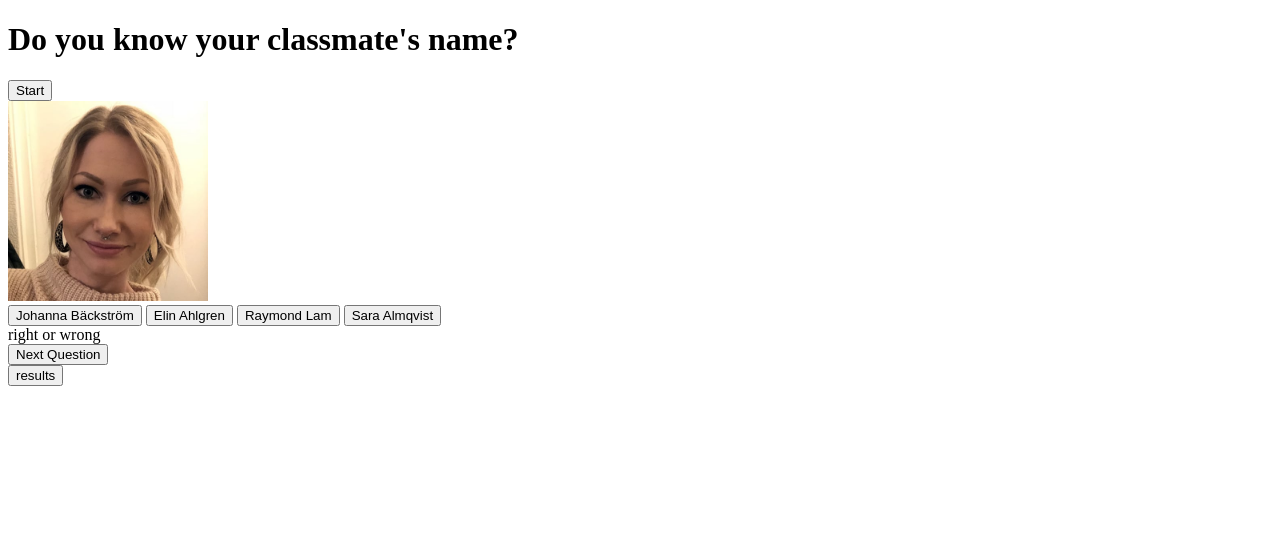
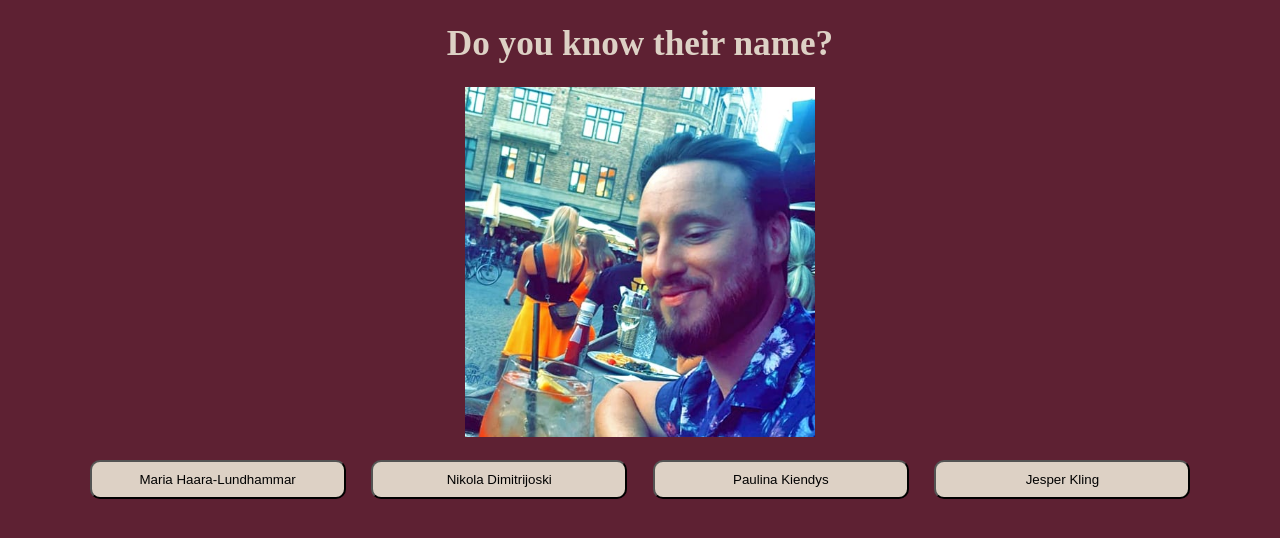
Before and after one commit to bebegom/slut-inlamning, a plain HTML site: page index.html in a window 1280 px wide. Both pictures are taken after a click on the button "Start". Drawn offline with Linux system fonts and the light colour scheme.

Commit message:
upgraded version cause I am a mess

```diff
--- a/index.html
+++ b/index.html
@@ -9,35 +9,19 @@
 </head>
 <body>
 
-    <h1>Do you know your classmate's name?</h1>
+    <h1>Do you know their name?</h1>
 
-    <div id="quiz">
+    <button id="btnStartGame" class="btn">Start</button>
 
-            <button id="btnStartGame">
-                Start
-            </button>
+    <div id="quiz" class="hide">
 
-        <div>
-            <img id="imageOfClassmate" src="" width="200px" alt="image of your classmate">
-        </div>
+        <img id="imageOfClassmate" src="" alt="image of your classmate">
 
         <div id="btnContainer">
-            <button class="btn" id="btn1">0</button>
-            <button class="btn" id="btn2">0</button>
-            <button class="btn" id="btn3">0</button>
-            <button class="btn" id="btn4">0</button>
-        </div>
-
-        <div id="rightOrWrong">
-            right or wrong
-        </div>
-
-        <div id="nextQuestion">
-            <button id="btnNext">Next Question</button>
-        </div>
-
-        <div id="results">
-            <button id="btnresults">results</button>
+            <button class="btn" id="btn1"></button>
+            <button class="btn" id="btn2"></button>
+            <button class="btn" id="btn3"></button>
+            <button class="btn" id="btn4"></button>
         </div>
 
     </div>
--- a/script.js
+++ b/script.js
@@ -1,318 +1,307 @@
 const classmates = [
 	{
-		name : "Adi Dzocaj",
-		image: "images/adi-dzocaj.jpg",
+		"name": "Adi Dzocaj",
+		"image": "images/adi-dzocaj.jpg",
 	},
 	{
-		name : "Alexander Bergquist",
-		image: "images/alexander-bergquist.jpg",
+		"name": "Alexander Bergquist",
+		"image": "images/alexander-bergquist.jpg",
 	},
 	{
-		name : "Alexander Kocman",
-		image: "images/alexander-kocman.jpg",
+		"name": "Alexander Kocman",
+		"image": "images/alexander-kocman.jpg",
 	},
 	{
-		name : "Benjamin Benson",
-		image: "images/benjamin-benson.jpg",
+		"name": "Benjamin Benson",
+		"image": "images/benjamin-benson.jpg",
 	},
 	{
-		name : "Benjamin Tsubarah",
-		image: "images/benjamin-tsubarah.jpg",
+		"name": "Benjamin Tsubarah",
+		"image": "images/benjamin-tsubarah.jpg",
 	},
 	{
-		name : "Calle Nilsson",
-		image: "images/calle-nilsson.jpg",
+		"name": "Calle Nilsson",
+		"image": "images/calle-nilsson.jpg",
 	},
 	{
-		name : "Chikage Takahashi Molander",
-		image: "images/chikage-takahashi-molander.jpg",
+		"name": "Chikage Takahashi Molander",
+		"image": "images/chikage-takahashi-molander.jpg",
 	},
 	{
-		name : "Daniel Be",
-		image: "images/daniel-be.jpg",
+		"name": "Daniel Be",
+		"image": "images/daniel-be.jpg",
 	},
 	{
-		"name" : "Daniel Carlsson",
+		"name": "Daniel Carlsson",
 		"image": "images/daniel-carlsson.jpg",
 	},
 	{
-		name : "Elin Ahlgren",
-		image: "images/elin-ahlgren.jpg",
+		"name": "Elin Ahlgren",
+		"image": "images/elin-ahlgren.jpg",
 	},
 	{
-		name : "Emma Käck",
-		image: "images/emma-kack.jpg",
+		"name": "Emma Käck",
+		"image": "images/emma-kack.jpg",
 	},
 	{
-		name : "Eric Ståhl",
-		image: "images/eric-stahl.jpg",
+		"name": "Eric Ståhl",
+		"image": "images/eric-stahl.jpg",
 	},
 	{
-		name : "Frans Gustavson Påsse",
-		image: "images/frans-gustavson-passe.jpg",
+		"name": "Frans Gustavson Påsse",
+		"image": "images/frans-gustavson-passe.jpg",
 	},
 	{
-		name : "Glafira Veretennikova",
-		image: "images/glafira-veretennikova.jpg",
+		"name": "Glafira Veretennikova",
+		"image": "images/glafira-veretennikova.jpg",
 	},
 	{
-		name : "Gustaf Grönlund",
-		image: "images/gustaf-gronlund.jpg",
+		"name": "Gustaf Grönlund",
+		"image": "images/gustaf-gronlund.jpg",
 	},
 	{
-		name : "Hanna Håkanson",
-		image: "images/hanna-hakanson.jpg",
+		"name": "Hanna Håkanson",
+		"image": "images/hanna-hakanson.jpg",
 	},
 	{
-		name : "Heidi Sjöberg",
-		image: "images/heidi-sjoberg.jpg",
+		"name": "Heidi Sjöberg",
+		"image": "images/heidi-sjoberg.jpg",
 	},
 	{
-		name : "Hugo Carzborn",
-		image: "images/hugo-carzborn.jpg",
+		"name": "Hugo Carzborn",
+		"image": "images/hugo-carzborn.jpg",
 	},
 	{
-		name : "Jesper Kling",
-		image: "images/jesper-kling.jpg",
+		"name": "Jesper Kling",
+		"image": "images/jesper-kling.jpg",
 	},
 	{
-		name : "Johan Ranestam",
-		image: "images/johan-ranestam.jpg",
+		"name": "Johan Ranestam",
+		"image": "images/johan-ranestam.jpg",
 	},
 	{
-		name : "Johanna Bäckström",
-		image: "images/johanna-backstrom.jpg",
+		"name": "Johanna Bäckström",
+		"image": "images/johanna-backstrom.jpg",
 	},
 	{
-		name : "Johanna Jönsson",
-		image: "images/johanna-jonsson.jpg",
+		"name": "Johanna Jönsson",
+		"image": "images/johanna-jonsson.jpg",
 	},
 	{
-		name : "Jona Torsson",
-		image: "images/jona-torsson.jpg",
+		"name": "Jona Torsson",
+		"image": "images/jona-torsson.jpg",
 	},
 	{
-		name : "Josefine Ahlstedt",
-		image: "images/josefine-ahlstedt.jpg",
+		"name": "Josefine Ahlstedt",
+		"image": "images/josefine-ahlstedt.jpg",
 	},
 	{
-		name : "Julia Jespersdotter Högman",
-		image: "images/julia-jespersdotter-hogman.jpg",
+		"name": "Julia Jespersdotter Högman",
+		"image": "images/julia-jespersdotter-hogman.jpg",
 	},
 	{
-		name : "Julia Nemell",
-		image: "images/julia-nemell.jpg",
+		"name": "Julia Nemell",
+		"image": "images/julia-nemell.jpg",
 	},
 	{
-		name : "Linus Lindberg",
-		image: "images/linus-lindberg.jpg",
+		"name": "Linus Lindberg",
+		"image": "images/linus-lindberg.jpg",
 	},
 	{
-		name : "Malin Olsson",
-		image: "images/malin-olsson.jpg",
+		"name": "Malin Olsson",
+		"image": "images/malin-olsson.jpg",
 	},
 	{
-		name : "Maria Haara-Lundhammar",
-		image: "images/maria-haara-lundhammar.jpg",
+		"name": "Maria Haara-Lundhammar",
+		"image": "images/maria-haara-lundhammar.jpg",
 	},
 	{
-		name : "Maria Lövgren",
-		image: "images/maria-lovgren.jpg",
+		"name": "Maria Lövgren",
+		"image": "images/maria-lovgren.jpg",
 	},
 	{
-		name : "Nikola Dimitrijoski",
-		image: "images/nikola-dimitrijoski.jpg",
+		"name": "Nikola Dimitrijoski",
+		"image": "images/nikola-dimitrijoski.jpg",
 	},
 	{
-		name : "Paulina Kiendys",
-		image: "images/paulina-kiendys.jpg",
+		"name": "Paulina Kiendys",
+		"image": "images/paulina-kiendys.jpg",
 	},
 	{
-		name : "Raymond Lam",
-		image: "images/raymond-lam.jpg",
+		"name": "Raymond Lam",
+		"image": "images/raymond-lam.jpg",
 	},
 	{
-		name : "Robin Karlsson",
-		image: "images/robin-karlsson.jpg",
+		"name": "Robin Karlsson",
+		"image": "images/robin-karlsson.jpg",
 	},
 	{
-		name : "Sara Almqvist",
-		image: "images/sara-almqvist.jpg",
+		"name": "Sara Almqvist",
+		"image": "images/sara-almqvist.jpg",
 	},
 	{
-		name : "Tim Nilsson",
-		image: "images/tim-nilsson.jpg",
+		"name": "Tim Nilsson",
+		"image": "images/tim-nilsson.jpg",
 	},
 	{
-		name : "Tirapat Sukjit",
-		image: "images/tirapat-sukjit.jpg",
+		"name": "Tirapat Sukjit",
+		"image": "images/tirapat-sukjit.jpg",
 	},
 	{
-		name : "Tobias Silfverberg",
-		image: "images/tobias-silfverberg.jpg",
+		"name": "Tobias Silfverberg",
+		"image": "images/tobias-silfverberg.jpg",
 	},
 	{
-		name : "Wiktoria Dobrzewinska",
-		image: "images/wiktoria-dobrzewinska.jpg",
+		"name": "Wiktoria Dobrzewinska",
+		"image": "images/wiktoria-dobrzewinska.jpg",
 	},
 ];
 
-// get a random index from the array
-let randomImageIndex = () => {
-	return classmates[Math.floor(Math.random() * classmates.length)];
+const btnStartGame = document.querySelector('#btnStartGame');
+const quiz = document.querySelector('#quiz');
+const btnContainer = document.querySelector('#btnContainer');
+const imageOfClassmate = document.querySelector('#imageOfClassmate');
+const btn1 = document.querySelector('#btn1');
+const btn2 = document.querySelector('#btn2');
+const btn3 = document.querySelector('#btn3');
+const btn4 = document.querySelector('#btn4');
+const results = document.getElementById('results');
+let classmatesCopy = [...classmates];
+let arrayOfCorrectGuesses = [];
+let arrayOfWrongGuesses = [];
+let guesses = 0;
+
+// fisher-yates shuffle function   shuffle the classmates
+const shuffle = (array) => {
+	for (let i = array.length - 1; i > 0; i--) {
+		const j = Math.floor(Math.random() * (i +1));
+		const temp = array [i];
+		array[i] = array[j];
+		array[j] = temp;
+	}
+};
+
+let rightAnswer;
+let rightAnswerPosition;
+let wrongAnswer1;
+let wrongAnswer2;
+let wrongAnswer3;
+let wrongAnswerPosition1;
+let wrongAnswerPosition2;
+let wrongAnswerPosition3;
+
+// get a random index from classmates
+const getRandomIndex = () => classmates[Math.floor(Math.random() * classmates.length)];
+
+// get random number for btn
+const getRandomBtnNumber = () => Math.floor(Math.random()*4)+1;
+
+// set image and answers for question
+const setQuestion = function() {
+
+	imageOfClassmate.setAttribute('src', classmatesCopy[0].image);
+
+	rightAnswer = classmatesCopy[0].name;
+
+	rightAnswerPosition = "btn" + getRandomBtnNumber();
+
+	document.getElementById(rightAnswerPosition).innerHTML = rightAnswer;
+
+	// 3 felaktiga svar
+	// försäkra att det inte blir samma namn när jag drar namn från annan array
+	if (classmatesCopy.length > 3) {
+		wrongAnswer1 = classmatesCopy[1].name;
+		wrongAnswer2 = classmatesCopy[2].name;
+		wrongAnswer3 = classmatesCopy[3].name;
+	} else {
+		wrongAnswer1 = getRandomIndex().name;
+		wrongAnswer2 = getRandomIndex().name;
+		wrongAnswer3 = getRandomIndex().name;
+
+		while (rightAnswer === wrongAnswer1) {
+			wrongAnswer1 = classmates[Math.floor(Math.random() * classmates.length)].name;
+
+		}
+		while (rightAnswer === wrongAnswer2 || wrongAnswer1 === wrongAnswer2) {
+			wrongAnswer2 = classmates[Math.floor(Math.random() * classmates.length)].name;
+
+		}
+		while (rightAnswer === wrongAnswer3 || wrongAnswer1 === wrongAnswer3 || wrongAnswer2 === wrongAnswer3) {
+			wrongAnswer1 = classmates[Math.floor(Math.random() * classmates.length)].name;
+
+		}
+
+	}
+
+	// randomize position
+	wrongAnswerPosition1 = "btn" + getRandomBtnNumber();
+	wrongAnswerPosition2 = "btn" + getRandomBtnNumber();
+	wrongAnswerPosition3 = "btn" + getRandomBtnNumber();
+
+	while (rightAnswerPosition === wrongAnswerPosition1) {
+		wrongAnswerPosition1 = "btn" + getRandomBtnNumber();
+		//console.log(wrongAnswerPosition1);
+	}
+
+	while (rightAnswerPosition === wrongAnswerPosition2 || wrongAnswerPosition1 === wrongAnswerPosition2) {
+		wrongAnswerPosition2 = "btn" + getRandomBtnNumber();
+		//console.log(wrongAnswerPosition2);
+	}
+
+	while (rightAnswerPosition === wrongAnswerPosition3 || wrongAnswerPosition2 === wrongAnswerPosition3 || wrongAnswerPosition1 === wrongAnswerPosition3) {
+		wrongAnswerPosition3 = "btn" + getRandomBtnNumber();
+		//console.log(wrongAnswerPosition3);
+	}
+
+	document.getElementById(wrongAnswerPosition1).innerHTML = wrongAnswer1;
+	document.getElementById(wrongAnswerPosition2).innerHTML = wrongAnswer2;
+	document.getElementById(wrongAnswerPosition3).innerHTML = wrongAnswer3;
 }
-let randomIndex = randomImageIndex();
 
-const imageOfClassmateEl = document.querySelector("#imageOfClassmate");
-let randomImage = function() {
-    imageOfClassmateEl.setAttribute('src', randomIndex.image );
-}
-randomImage();
+// starta spelet
+btnStartGame.addEventListener('click', () => {
 
-// få det rätta svaret på random position
-let rightAnswer = randomIndex.name
+	btnStartGame.classList.toggle("hide");
+	quiz.classList.toggle("hide");
+	quiz.classList.add("showquiz");
 
-let rightAnswerPosition = Math.floor(Math.random()*4)+1;
-let rightAnswerID = "btn" + rightAnswerPosition;
-document.getElementById(rightAnswerID).innerHTML = rightAnswer;
-// console.log(rightAnswer, rightAnswerID);
+	shuffle(classmatesCopy);
+
+	setQuestion();
 
 
-// få det felaktiga svaret på random position
-let wrongAnswer1 = classmates[Math.floor(Math.random() * classmates.length)].name;
+	// change image and answers when user guesses
+	btnContainer.addEventListener('click', e => {
 
-while (wrongAnswer1 === rightAnswer) {
-	wrongAnswer1 = classmates[Math.floor(Math.random() * classmates.length)].name;
-}
+		if (e.target.tagName === 'BUTTON') {
+
+			if (e.target.innerHTML === rightAnswer) {
+				arrayOfCorrectGuesses.push(classmatesCopy[0]);
+			} else {
+				arrayOfWrongGuesses.push(classmatesCopy[0]);
+			};
 
 
-let wrongAnswerPosition = Math.floor(Math.random()*4)+1;
-while (rightAnswerPosition === wrongAnswerPosition) {
-	wrongAnswerPosition = Math.floor(Math.random()*4)+1;
-	//console.log(wrongAnswerPosition);
-}
-let wrongAnswerID = "btn" + wrongAnswerPosition;
-document.getElementById(wrongAnswerID).innerHTML = wrongAnswer1;
-//console.log("wrong answer 1:", wrongAnswer1, wrongAnswerID);
+			guesses++;
 
-let wrongAnswer2 = classmates[Math.floor(Math.random() * classmates.length)].name;
+			classmatesCopy.shift();
 
-while (wrongAnswer2 === rightAnswer || wrongAnswer2 === wrongAnswer1) {
-	wrongAnswer2 = classmates[Math.floor(Math.random() * classmates.length)].name;
-}
+			if (guesses === classmates.length) {
+				// end game and show results
 
+				alert(`You got ${arrayOfCorrectGuesses.length} right and ${arrayOfWrongGuesses.length} wrong out of ${classmates.length}. Click on OK to play again!`);
 
- let wrongAnswer2Position = Math.floor(Math.random()*4)+1;
-while (rightAnswerPosition === wrongAnswer2Position || wrongAnswerPosition === wrongAnswer2Position) {
-	wrongAnswer2Position = Math.floor(Math.random()*4)+1;
-	//console.log(wrongAnswer2Position);
-}
- wrongAnswerID = "btn" + wrongAnswer2Position;
-document.getElementById(wrongAnswerID).innerHTML = wrongAnswer2;
-//console.log("wrong answer 2:", wrongAnswer2, wrongAnswerID);
+				// reset
+				guesses = 0;
+				arrayOfCorrectGuesses = [];
+				arrayOfWrongGuesses = [];
+				classmatesCopy = [...classmates];
+				shuffle(classmatesCopy);
 
+			};
 
-let wrongAnswer3 = classmates[Math.floor(Math.random() * classmates.length)].name;
+			setQuestion();
 
-while (wrongAnswer3 === rightAnswer || wrongAnswer3 === wrongAnswer1 || wrongAnswer3 === wrongAnswer2) {
-	wrongAnswer3 = classmates[Math.floor(Math.random() * classmates.length)].name;
-}
-
-
- let wrongAnswer3Position = Math.floor(Math.random()*4)+1;
-while (rightAnswerPosition === wrongAnswer3Position || wrongAnswerPosition === wrongAnswer3Position || wrongAnswer2Position === wrongAnswer3Position) {
-	wrongAnswer3Position = Math.floor(Math.random()*4)+1;
-//	console.log(wrongAnswer3Position);
-}
- wrongAnswerID = "btn" + wrongAnswer3Position;
-document.getElementById(wrongAnswerID).innerHTML = wrongAnswer3;
-//console.log("wrong answer 3:", wrongAnswer3, wrongAnswerID);
-
-
-// click- event så en ny bild kommer när man gissar
-document.querySelector('#btnContainer').addEventListener('click', e => {
-
-		if (e.target.innerHTML === rightAnswer) {
-			console.log("That was right");
-		} else {
-			console.log("That was wrong");
-		}
-
-		randomImageIndex();
-		randomIndex = randomImageIndex();
-		randomImage();
-
-		// få ett nytt rätt svar på random position
-		rightAnswer = randomIndex.name
-
-		rightAnswerPosition = Math.floor(Math.random()*4)+1;
-		rightAnswerID = "btn" + rightAnswerPosition;
-		document.getElementById(rightAnswerID).innerHTML = rightAnswer;
-		// console.log(rightAnswer, rightAnswerID);
-
-
-		// få det felaktiga svaret på random position
-		wrongAnswer1 = classmates[Math.floor(Math.random() * classmates.length)].name;
-
-		while (wrongAnswer1 === rightAnswer) {
-			wrongAnswer1 = classmates[Math.floor(Math.random() * classmates.length)].name;
-		}
-
-
-		wrongAnswerPosition = Math.floor(Math.random()*4)+1;
-		while (rightAnswerPosition === wrongAnswerPosition) {
-			wrongAnswerPosition = Math.floor(Math.random()*4)+1;
-			//console.log(wrongAnswerPosition);
-		}
-		wrongAnswerID = "btn" + wrongAnswerPosition;
-		document.getElementById(wrongAnswerID).innerHTML = wrongAnswer1;
-		//console.log("wrong answer 1:", wrongAnswer1, wrongAnswerID);
-
-		wrongAnswer2 = classmates[Math.floor(Math.random() * classmates.length)].name;
-
-		while (wrongAnswer2 === rightAnswer || wrongAnswer2 === wrongAnswer1) {
-			wrongAnswer2 = classmates[Math.floor(Math.random() * classmates.length)].name;
-		}
-
-
-		wrongAnswer2Position = Math.floor(Math.random()*4)+1;
-		while (rightAnswerPosition === wrongAnswer2Position || wrongAnswerPosition === wrongAnswer2Position) {
-			wrongAnswer2Position = Math.floor(Math.random()*4)+1;
-			//console.log(wrongAnswer2Position);
-		}
-		wrongAnswerID = "btn" + wrongAnswer2Position;
-		document.getElementById(wrongAnswerID).innerHTML = wrongAnswer2;
-		//console.log("wrong answer 2:", wrongAnswer2, wrongAnswerID);
-
-
-		wrongAnswer3 = classmates[Math.floor(Math.random() * classmates.length)].name;
-
-		while (wrongAnswer3 === rightAnswer || wrongAnswer3 === wrongAnswer1 || wrongAnswer3 === wrongAnswer2) {
-			wrongAnswer3 = classmates[Math.floor(Math.random() * classmates.length)].name;
-		}
-
-
-		wrongAnswer3Position = Math.floor(Math.random()*4)+1;
-		while (rightAnswerPosition === wrongAnswer3Position || wrongAnswerPosition === wrongAnswer3Position || wrongAnswer2Position === wrongAnswer3Position) {
-			wrongAnswer3Position = Math.floor(Math.random()*4)+1;
-		//	console.log(wrongAnswer3Position);
-		}
-		wrongAnswerID = "btn" + wrongAnswer3Position;
-		document.getElementById(wrongAnswerID).innerHTML = wrongAnswer3;
-		//console.log("wrong answer 3:", wrongAnswer3, wrongAnswerID);
-
+		};
+	});
 });
-
-	// console.log(randomImageIndex().name);
-	// console.log(randomImageIndex().name);
-
-// fixa så att namn inte kommer dubbla gånger
-
-
-
-
-/*
-//url för current image som visas, borde väl användas till gissningen
-const currentImageSrcValue = imageOfClassmateEl.getAttribute('src');
-console.log(currentImageSrcValue);
-*/
--- a/style.css
+++ b/style.css
@@ -0,0 +1,77 @@
+body {
+    width: 100%;
+    margin: auto;
+    display: flex;
+    flex-direction: column;
+    align-items: center;
+    background-color: rgb(94, 33, 51);
+    color: rgb(221, 209, 197);
+    text-align: center;
+    font-size: 0.8rem;
+}
+
+
+.showquiz {
+    display: flex;
+     flex-direction: column;
+     width: 100%;
+}
+
+#imageOfClassmate {
+    width: 270px;
+    display: block;
+    margin: auto;
+    margin-bottom: 10px;
+}
+
+#btnContainer {
+    display: flex;
+    flex-direction: column;
+    align-items: center;
+}
+
+.btn {
+    width: 300px;
+    margin: 1%;
+    padding: 10px;
+    border-radius: 10px;
+    background-color: rgb(221, 209, 197);
+}
+
+.hide {
+    display: none;
+}
+
+
+@media screen and (min-width: 600px) {
+
+    body {
+        font-size: 1.1rem;
+    }
+
+    #imageOfClassmate {
+        width: 350px;
+    }
+
+    #btnContainer {
+        flex-direction: unset;
+        flex-wrap: wrap;
+    }
+
+    .btn {
+        width: 45%;
+    }
+}
+
+
+@media screen and (min-width: 890px) {
+
+    #btnContainer {
+        flex-wrap: nowrap;
+        justify-content: center;
+    }
+
+    .btn {
+        width: 20%;
+    }
+}
```
